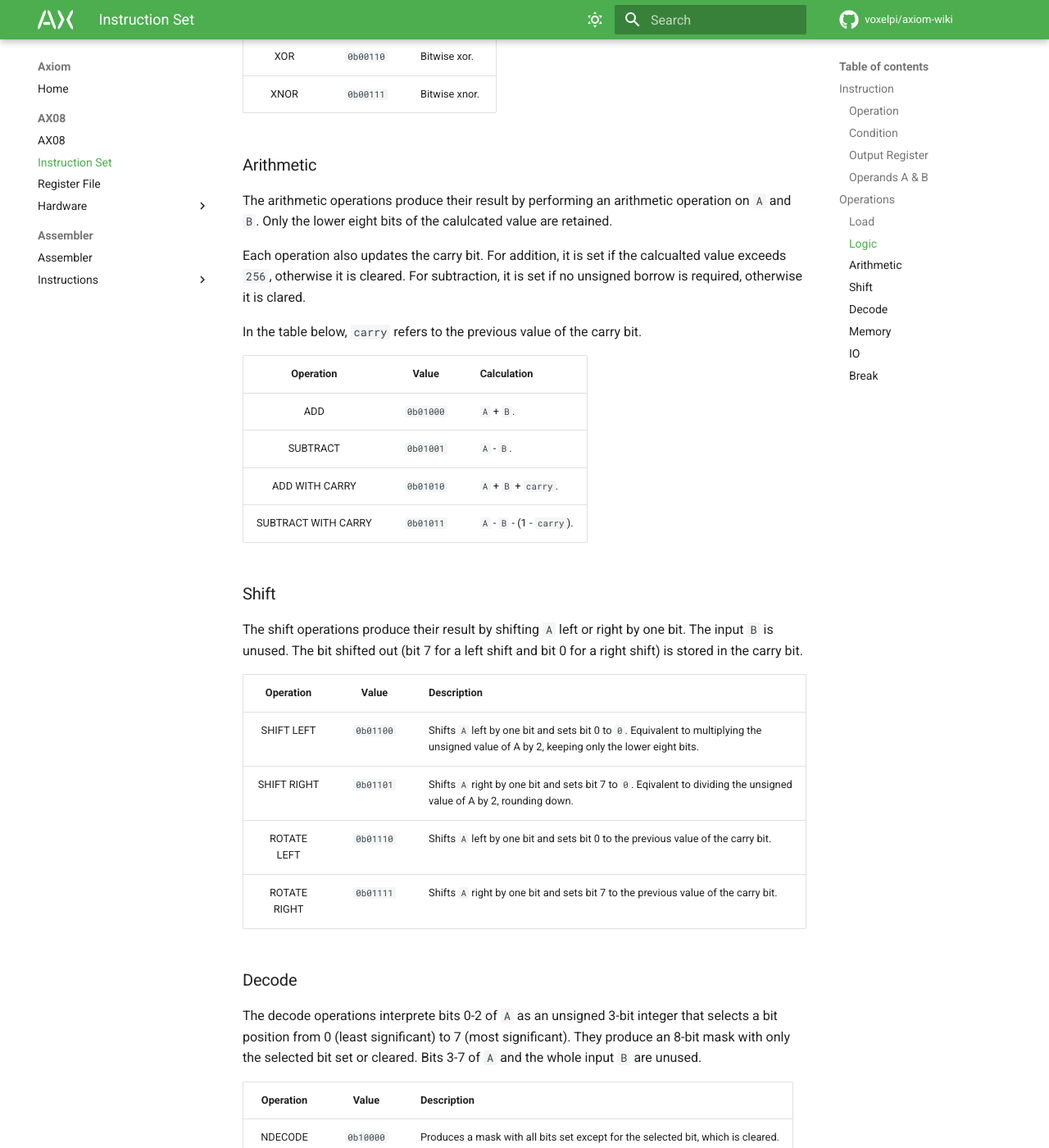
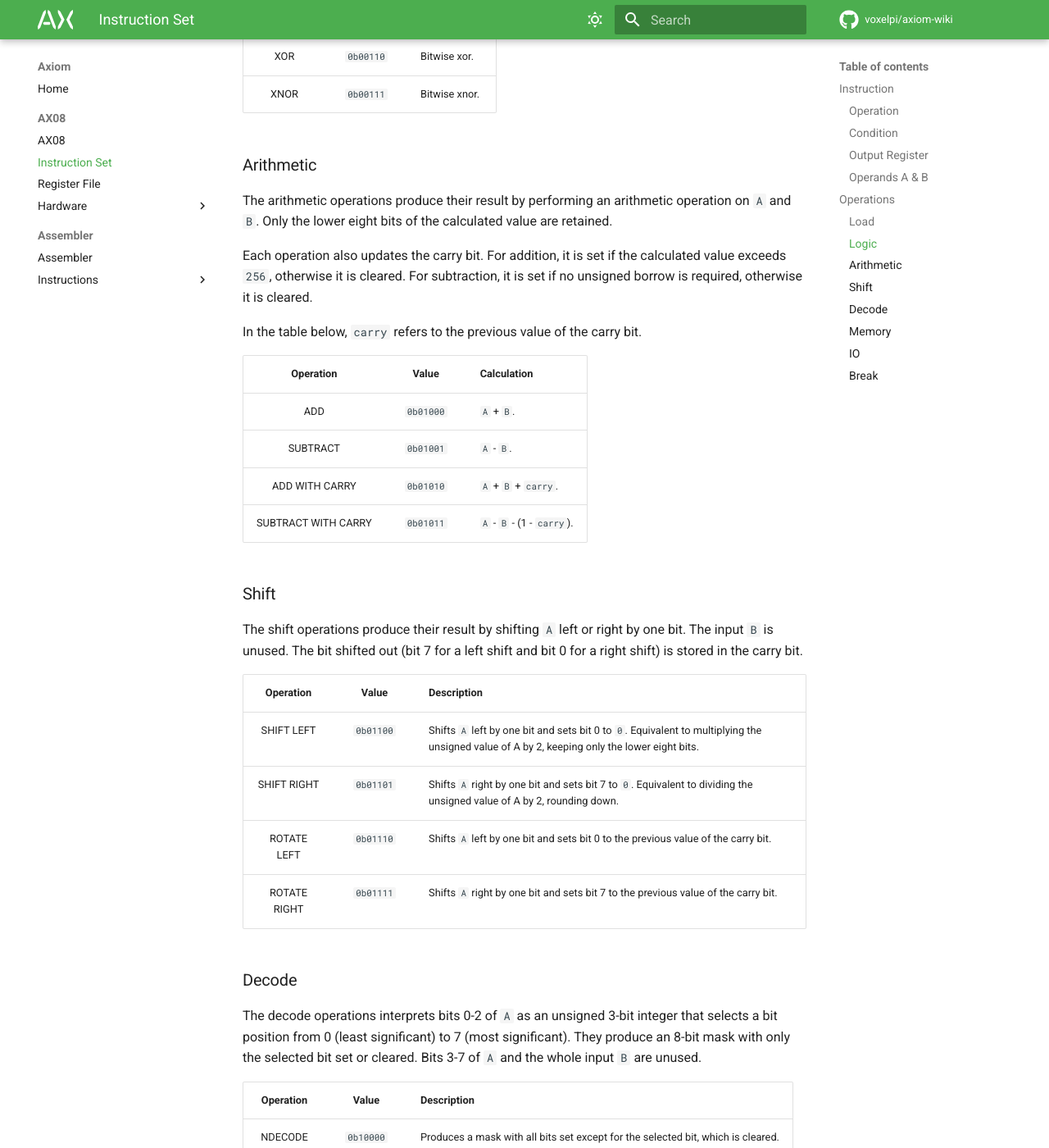
Before and after one commit to VoxelPi/Axiom-Wiki, an MkDocs documentation site: the page built from docs/AX08/instruction_set.md, in a window 1280 px wide and 1400 px high, scrolled down 2804 px. Shown: the whole window at 82% size. Built offline with MkDocs 1.6.1 and Material for MkDocs 9.7.7, drawn with Linux system fonts in a browser that asks for light colours; comment, search, counter and statistics services are not loaded; some of the changed text lies outside the part shown.

Commit message:
Fix typos

```diff
--- a/docs/AX08/instruction_set.md
+++ b/docs/AX08/instruction_set.md
@@ -86,9 +86,9 @@ XNOR | `0b00111` | Bitwise xnor.
 
 ### Arithmetic
 
-The arithmetic operations produce their result by performing an arithmetic operation on `A` and `B`. Only the lower eight bits of the calulcated value are retained.
+The arithmetic operations produce their result by performing an arithmetic operation on `A` and `B`. Only the lower eight bits of the calculated value are retained.
 
-Each operation also updates the carry bit. For addition, it is set if the calcualted value exceeds `256`, otherwise it is cleared. For subtraction, it is set if no unsigned borrow is required, otherwise it is clared.
+Each operation also updates the carry bit. For addition, it is set if the calculated value exceeds `256`, otherwise it is cleared. For subtraction, it is set if no unsigned borrow is required, otherwise it is cleared.
 
 In the table below, `carry` refers to the previous value of the carry bit.
 
@@ -107,14 +107,14 @@ The bit shifted out (bit 7 for a left shift and bit 0 for a right shift) is stor
 Operation | Value | Description
 :---:| :---: | ---
 SHIFT LEFT | `0b01100` | Shifts `A` left by one bit and sets bit 0 to `0`. Equivalent to multiplying the unsigned value of A by 2, keeping only the lower eight bits.
-SHIFT RIGHT | `0b01101` | Shifts `A` right by one bit and sets bit 7 to `0`. Eqivalent to dividing the unsigned value of A by 2, rounding down.
+SHIFT RIGHT | `0b01101` | Shifts `A` right by one bit and sets bit 7 to `0`. Equivalent to dividing the unsigned value of A by 2, rounding down.
 ROTATE LEFT | `0b01110` | Shifts `A` left by one bit and sets bit 0 to the previous value of the carry bit.
 ROTATE RIGHT | `0b01111` | Shifts `A` right by one bit and sets bit 7 to the previous value of the carry bit.
 
 
 ### Decode
 
-The decode operations interprete bits 0-2 of `A` as an unsigned 3-bit integer that selects a bit position from 0 (least significant) to 7 (most significant). They produce an 8-bit mask with only the selected bit set or cleared. Bits 3-7 of `A` and the whole input `B` are unused.
+The decode operations interprets bits 0-2 of `A` as an unsigned 3-bit integer that selects a bit position from 0 (least significant) to 7 (most significant). They produce an 8-bit mask with only the selected bit set or cleared. Bits 3-7 of `A` and the whole input `B` are unused.
 
 Operation | Value | Description
 :---:| :---: | ---
```
Also changed, not shown: other parts of docs/AX08/instruction_set.md (+4 -4 lines), docs/AX08/ax08.md (+2 -2 lines), docs/AX08/register_file.md (+2 -2 lines).
